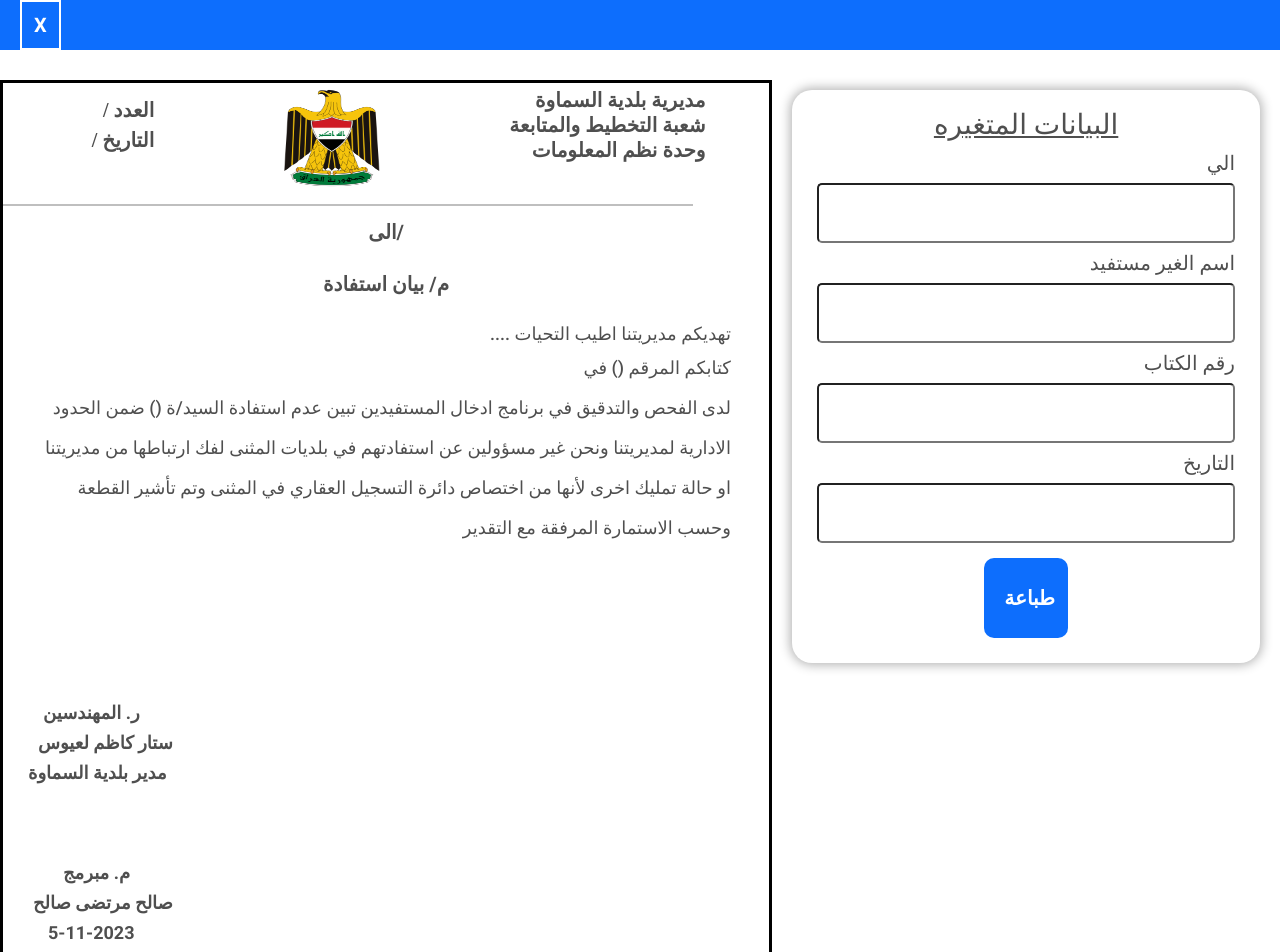
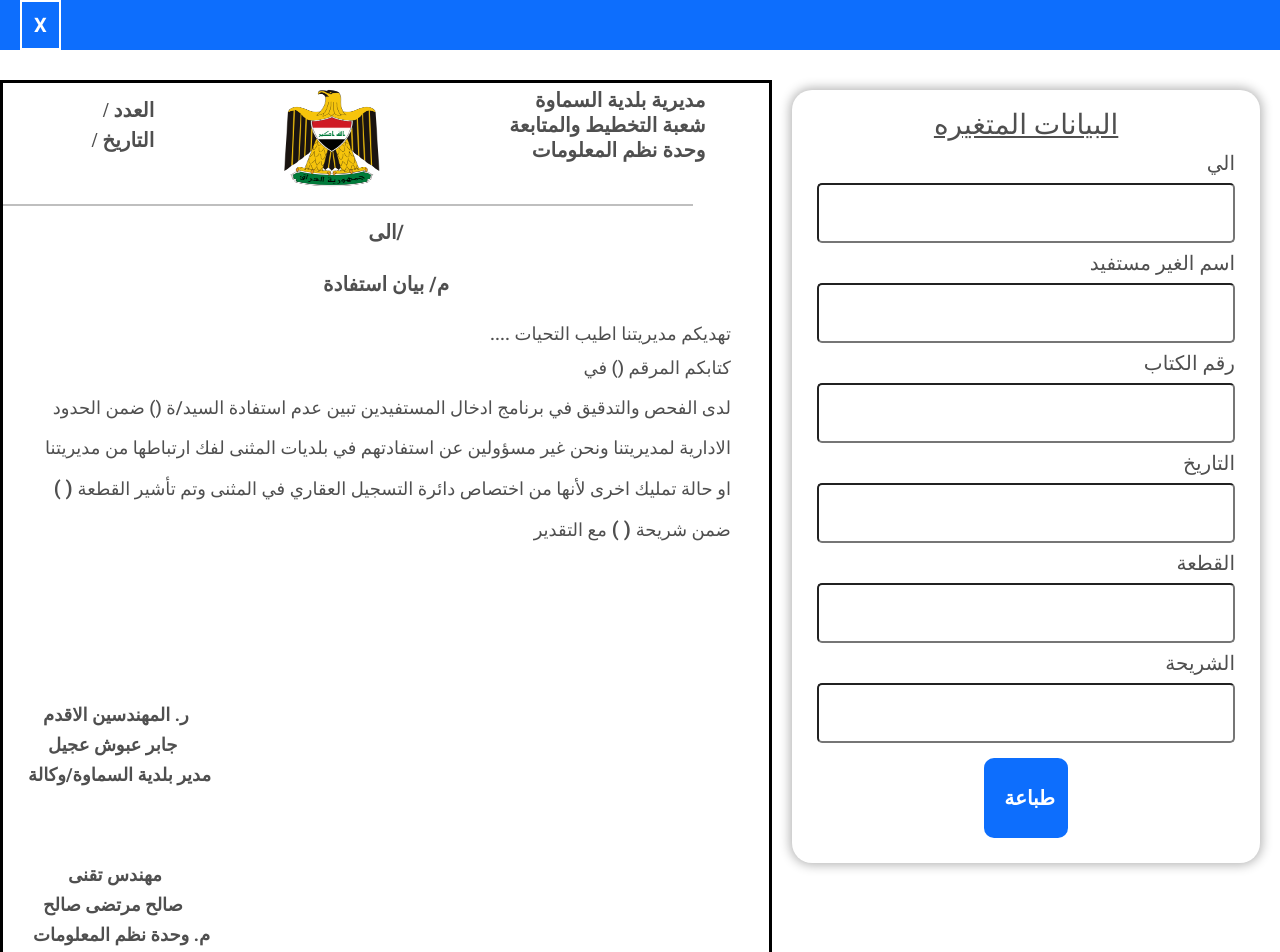
Before and after one commit to As-Samawah-District/mostfden-system, a React (Create React App) app in the folder client/: page /tashier in a window 1280 px wide. Shown: the top 952 px of the page. Built offline with nearby package versions, Linux system fonts and the light colour scheme.

Commit message:
Add changeAdminPassword function to authController and update index.js

```diff
--- a/client/src/components/nationalBook/National.js
+++ b/client/src/components/nationalBook/National.js
@@ -7,8 +7,7 @@ export default function National() {
   const [wdth, setWidth] = useState("85%");
   const [mb1, setMb1] = useState("40px");
   const [date, setDate] = useState(
-    `${new Date().getDate()}-${
-      new Date().getMonth() + 1
+    `${new Date().getDate()}-${new Date().getMonth() + 1
     }-${new Date().getFullYear()}`
   );
   const componentRef = useRef();
@@ -35,7 +34,7 @@ export default function National() {
         <div
           ref={componentRef}
           className={style.toPrint}
-          style={{ width: wdth, padding:'20px',marginTop:'30px' }}
+          style={{ width: wdth, padding: '20px', marginTop: '30px' }}
         >
           <div className={style.top}>
             <div className={style.topW}>
@@ -77,7 +76,7 @@ export default function National() {
           </p>
 
           <p className={style.notice} style={{ marginBottom: "150px" }}>
-            يرجى تزويدنا بصوره قيد الإلكترونية معنونه الى مديرتنا للسيد (
+            يرجى تزويدنا بصوره قيد عائلية معنونه الى مديرتنا للسيد (
             {data.husbandName}) وزوجته ({data.wifeName}) مع تأشير اسم الجد
             الرابع واسماء الزوج او الزوجة السابقين ان وجد مع التقدير
           </p>
@@ -86,21 +85,20 @@ export default function National() {
             style={{
               textAlign: "left",
               marginLeft: "25px",
-              marginBottom: "20px",
-              marginTop:'30px'
+              marginBottom: "50px",
             }}
           >
-            <div style={{ marginLeft: "15px" }}>ر. المهندسين</div>
-            <div style={{ marginLeft: "10px" }}>ستار كاظم لعيوس</div>
-            <div style={{ marginBottom: "70px" }}>مدير بلدية السماوة  </div>
-            <div style={{ marginLeft: "35px" }}>م. مبرمج</div>
-            <div style={{ marginLeft: "5px" }}> صالح مرتضى صالح</div>
-            <div style={{ marginLeft: "20px" }}> {date} </div>
-            {/* <div>{date}</div> */}
+            <div style={{ marginLeft: "15px" }}>ر. المهندسين الاقدم</div>
+            <div style={{ marginLeft: "20px" }}>جابر عبوش عجيل</div>
+            <div style={{ marginBottom: "70px" }}>مدير بلدية السماوة/وكالة</div>
+            <div style={{ marginLeft: "40px" }}> مهندس تقنى</div>
+            <div style={{ marginLeft: "15px" }}> صالح مرتضى صالح</div>
+            <div style={{ marginLeft: "5px" }}>م. وحدة نظم المعلومات</div>
+            <div style={{ marginLeft: "30px" }}> {date} </div>
           </div>
           <div
             className={style.footer}
-            style={{ textAlign: "right", marginRight: "25px", marginTop:'90px' }}
+            style={{ textAlign: "right", marginRight: "25px", marginTop: '90px' }}
           >
             <div style={{ marginLeft: "15px" }}>
               {" "}
--- a/client/src/components/publicBook/Estifada.js
+++ b/client/src/components/publicBook/Estifada.js
@@ -5,8 +5,7 @@ export default function Estifada() {
   const [data, setData] = useState({});
   const [wdth, setWidth] = useState("85%");
   const [date, setDate] = useState(
-    `${new Date().getDate()}-${
-      new Date().getMonth() + 1
+    `${new Date().getDate()}-${new Date().getMonth() + 1
     }-${new Date().getFullYear()}`
   );
   const componentRef = useRef();
@@ -89,8 +88,7 @@ export default function Estifada() {
             لدى الفحص والتدقيق في برنامج ادخال المستفيدين تبين استفادة السيد/ة (
             {data.name}) ضمن الحدود الادارية لمديريتنا ونحن غير مسؤولين عن
             استفادتهم في بلديات المثنى لفك ارتباطها من مديريتنا او حالة تمليك
-            اخرى لأنها من اختصاص دائرة التسجيل العقاري في المثنى وحسب الاستمارة
-            المرفقة مع التقدير
+            اخرى لأنها من اختصاص دائرة التسجيل العقاري في المثنى مع التقدير
           </p>
           <div
             className={style.footer}
@@ -100,12 +98,13 @@ export default function Estifada() {
               marginBottom: "50px",
             }}
           >
-            <div style={{ marginLeft: "15px" }}>ر. المهندسين</div>
-            <div style={{ marginLeft: "10px" }}>ستار كاظم لعيوس</div>
-            <div style={{ marginBottom: "70px" }}>مدير بلدية السماوة</div>
-            <div style={{ marginLeft: "35px" }}>م. مبرمج</div>
-            <div style={{ marginLeft: "5px" }}> صالح مرتضى صالح</div>
-            <div style={{ marginLeft: "20px" }}> {date} </div>
+            <div style={{ marginLeft: "15px" }}>ر. المهندسين الاقدم</div>
+            <div style={{ marginLeft: "20px" }}>جابر عبوش عجيل</div>
+            <div style={{ marginBottom: "70px" }}>مدير بلدية السماوة/وكالة</div>
+            <div style={{ marginLeft: "40px" }}> مهندس تقنى</div>
+            <div style={{ marginLeft: "15px" }}> صالح مرتضى صالح</div>
+            <div style={{ marginLeft: "5px" }}>م. وحدة نظم المعلومات</div>
+            <div style={{ marginLeft: "30px" }}> {date} </div>
           </div>
           <div
             className={style.footer}
--- a/client/src/components/publicBook/NewBook.js
+++ b/client/src/components/publicBook/NewBook.js
@@ -74,7 +74,7 @@ export default function NewBook() {
           ></hr>
           <div className={style.head}>
             <div style={{ marginBottom: "20px" }}>الى/ {data.to}</div>
-            <div style={{ marginBottom: "20px" }}>م/ بيان استفادة</div>
+            <div style={{ marginBottom: "20px" }}>م/ بيان عدم استفادة</div>
           </div>
 
           <p className={style.notice} style={{ marginBottom: "5px" }}>
@@ -90,8 +90,7 @@ export default function NewBook() {
             لدى الفحص والتدقيق في برنامج ادخال المستفيدين تبين عدم استفادة
             السيد/ة ({data.name}) ضمن الحدود الادارية لمديريتنا ونحن غير مسؤولين
             عن استفادتهم في بلديات المثنى لفك ارتباطها من مديريتنا او حالة تمليك
-            اخرى لأنها من اختصاص دائرة التسجيل العقاري في المثنى وحسب الاستمارة
-            المرفقة مع التقدير
+            اخرى لأنها من اختصاص دائرة التسجيل العقاري في المثنى مع التقدير
           </p>
           <div
             className={style.footer}
@@ -101,12 +100,13 @@ export default function NewBook() {
               marginBottom: "50px",
             }}
           >
-            <div style={{ marginLeft: "15px" }}>ر. المهندسين</div>
-            <div style={{ marginLeft: "10px" }}>ستار كاظم لعيوس</div>
-            <div style={{ marginBottom: "70px" }}>مدير بلدية السماوة</div>
-            <div style={{ marginLeft: "35px" }}>م. مبرمج</div>
-            <div style={{ marginLeft: "5px" }}> صالح مرتضى صالح</div>
-            <div style={{ marginLeft: "20px" }}> {date} </div>
+            <div style={{ marginLeft: "15px" }}>ر. المهندسين الاقدم</div>
+            <div style={{ marginLeft: "20px" }}>جابر عبوش عجيل</div>
+            <div style={{ marginBottom: "70px" }}>مدير بلدية السماوة/وكالة</div>
+            <div style={{ marginLeft: "40px" }}> مهندس تقنى</div>
+            <div style={{ marginLeft: "15px" }}> صالح مرتضى صالح</div>
+            <div style={{ marginLeft: "5px" }}>م. وحدة نظم المعلومات</div>
+            <div style={{ marginLeft: "30px" }}> {date} </div>
           </div>
           <div
             className={style.footer}
--- a/client/src/components/publicBook/Tashier.js
+++ b/client/src/components/publicBook/Tashier.js
@@ -5,8 +5,7 @@ export default function Tashier() {
   const [data, setData] = useState({});
   const [wdth, setWidth] = useState("85%");
   const [date, setDate] = useState(
-    `${new Date().getDate()}-${
-      new Date().getMonth() + 1
+    `${new Date().getDate()}-${new Date().getMonth() + 1
     }-${new Date().getFullYear()}`
   );
   const componentRef = useRef();
@@ -90,7 +89,11 @@ export default function Tashier() {
             السيد/ة ({data.name}) ضمن الحدود الادارية لمديريتنا ونحن غير مسؤولين
             عن استفادتهم في بلديات المثنى لفك ارتباطها من مديريتنا او حالة تمليك
             اخرى لأنها من اختصاص دائرة التسجيل العقاري في المثنى وتم تأشير
-            القطعة وحسب الاستمارة المرفقة مع التقدير
+            القطعة
+            <b style={{ fontSize: "20px" }}> ( {data.qt3a}) </b>
+            ضمن شريحة
+            <b style={{ fontSize: "20px" }}> ( {data.shar7a} ) </b>
+            مع التقدير
           </p>
           <div
             className={style.footer}
@@ -100,12 +103,13 @@ export default function Tashier() {
               marginBottom: "50px",
             }}
           >
-            <div style={{ marginLeft: "15px" }}>ر. المهندسين</div>
-            <div style={{ marginLeft: "10px" }}>ستار كاظم لعيوس</div>
-            <div style={{ marginBottom: "70px" }}>مدير بلدية السماوة </div>
-            <div style={{ marginLeft: "35px" }}>م. مبرمج</div>
-            <div style={{ marginLeft: "5px" }}> صالح مرتضى صالح</div>
-            <div style={{ marginLeft: "20px" }}> {date} </div>
+            <div style={{ marginLeft: "15px" }}>ر. المهندسين الاقدم</div>
+            <div style={{ marginLeft: "20px" }}>جابر عبوش عجيل</div>
+            <div style={{ marginBottom: "70px" }}>مدير بلدية السماوة/وكالة</div>
+            <div style={{ marginLeft: "40px" }}> مهندس تقنى</div>
+            <div style={{ marginLeft: "15px" }}> صالح مرتضى صالح</div>
+            <div style={{ marginLeft: "5px" }}>م. وحدة نظم المعلومات</div>
+            <div style={{ marginLeft: "30px" }}> {date} </div>
           </div>
           <div
             className={style.footer}
@@ -182,10 +186,36 @@ export default function Tashier() {
               borderRadius: "5px",
               fontSize: "18px",
               textAlign: "right",
-              marginBottom: "15PX",
             }}
             onChange={(e) => {
               setData({ ...data, date: e.target.value });
+            }}
+          ></input>
+          <label>القطعة</label>
+          <input
+            type="text"
+            style={{
+              padding: "8px",
+              borderRadius: "5px",
+              fontSize: "18px",
+              textAlign: "right",
+            }}
+            onChange={(e) => {
+              setData({ ...data, qt3a: e.target.value });
+            }}
+          ></input>
+          <label>الشريحة</label>
+          <input
+            type="text"
+            style={{
+              padding: "8px",
+              borderRadius: "5px",
+              fontSize: "18px",
+              textAlign: "right",
+              marginBottom: "15px",
+            }}
+            onChange={(e) => {
+              setData({ ...data, shar7a: e.target.value });
             }}
           ></input>
           <button onClick={handelPrint} style={{ fontWeight: "bold" }}>
```
Also changed, not shown: 2 other files (tests, documents, lock files or other folders).
